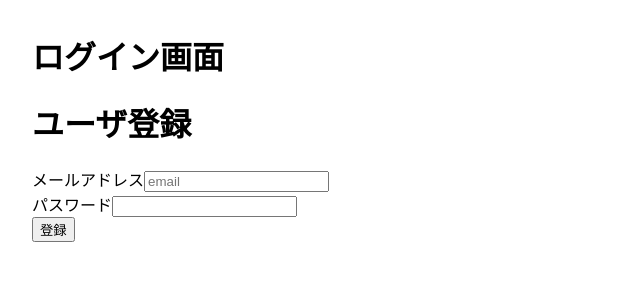
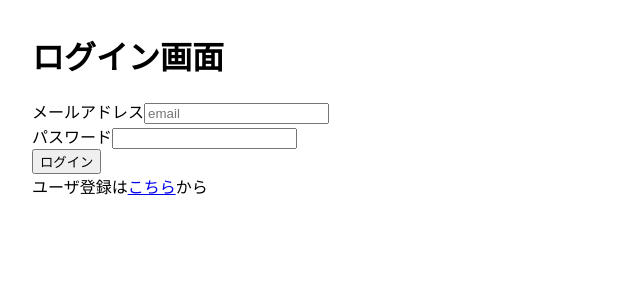
Before and after one commit to khinchooo/react-firebase, a React (Create React App) app: page /login in a window 1280 px wide. Shown: the top 300 px of the page, without its empty margins (0-640 px from the left). Built offline with nearby package versions, Linux system fonts and the light colour scheme; no server answers.

Commit message:
signin処理を追加

```diff
--- a/src/App.js
+++ b/src/App.js
@@ -3,19 +3,21 @@ import './App.css';
 import Home from './components/Home';
 import SignUp from './components/SignUp';
 import Login from './components/Login';
+import { AuthProvider } from "./context/AuthContext";
 
 function App() {
   return (
+    <AuthProvider>
       <div className="App">
         <BrowserRouter>
           <Routes>
-          <Route path='/' element={<Home />}></Route>
+            <Route path='/' element={<Home />} />
             <Route path="/signup" element={<SignUp />} />
-          <Route path='/login' element={<Login />}></Route>
+            <Route path='/login' element={<Login />} />
           </Routes>
         </BrowserRouter>
-      <SignUp />
       </div>
+    </AuthProvider>
   );
 }
 
--- a/src/components/Login.js
+++ b/src/components/Login.js
@@ -1,5 +1,55 @@
+import { useState } from "react";
+import { signInWithEmailAndPassword } from "firebase/auth";
+import { Link } from "react-router-dom";
+import { auth } from "../firebase";
+
 const Login = () => {
-  return <h1>ログイン画面</h1>;
+  const [email, setEmail] = useState("");
+  const [password, setPassword] = useState("");
+
+  const handleSubmit = (event) => {
+    event.preventDefault();
+    signInWithEmailAndPassword(auth, email, password)
+
+  };
+  const handleChangeEmail = (event) => {
+    setEmail(event.currentTarget.value)
+  };
+  const handleChangePassword = (event) => {
+    setPassword(event.currentTarget.value)
+  };
+
+  return (
+    <div>
+    <h1>ログイン画面</h1>
+    <form onSubmit={handleSubmit}>
+      <div>
+          <label>メールアドレス</label>
+          <input
+            type="email"
+            name="email"
+            placeholder="email"
+            onChange={(event) => handleChangeEmail(event)}
+          />
+        </div>
+        <div>
+          <label>パスワード</label>
+          <input
+            type="password"
+            name="password"
+            onChange={(event) => handleChangePassword(event)}
+          />
+        </div>
+        <div>
+          <button>ログイン</button>
+        </div>
+        <div>
+        ユーザ登録は
+          <Link to={'/signup'}>こちら</Link>から
+        </div>
+    </form>
+    </div>
+  );
 };
 
 export default Login;
--- /dev/null
+++ b/src/context/AuthContext.js
@@ -0,0 +1,25 @@
+import { createContext, useState, useContext, useEffect } from "react";
+import { auth } from "../firebase";
+
+const AuthContext = createContext();
+
+export function useAuthContext() {
+  return useContext(AuthContext);
+}
+
+export function AuthProvider({ children }) {
+  const [user, setUser] = useState("");
+  const value = {
+    user,
+  };
+
+  useEffect(() => {
+    const unsubscribed = auth.onAuthStateChanged((user) => {
+      console.log(user);
+      setUser(user);
+    });
+    return () => unsubscribed();
+  }, []);
+
+  return <AuthContext.Provider value={value}>{children}</AuthContext.Provider>;
+}
```
Lines whose indentation alone changed are shown as unchanged.
